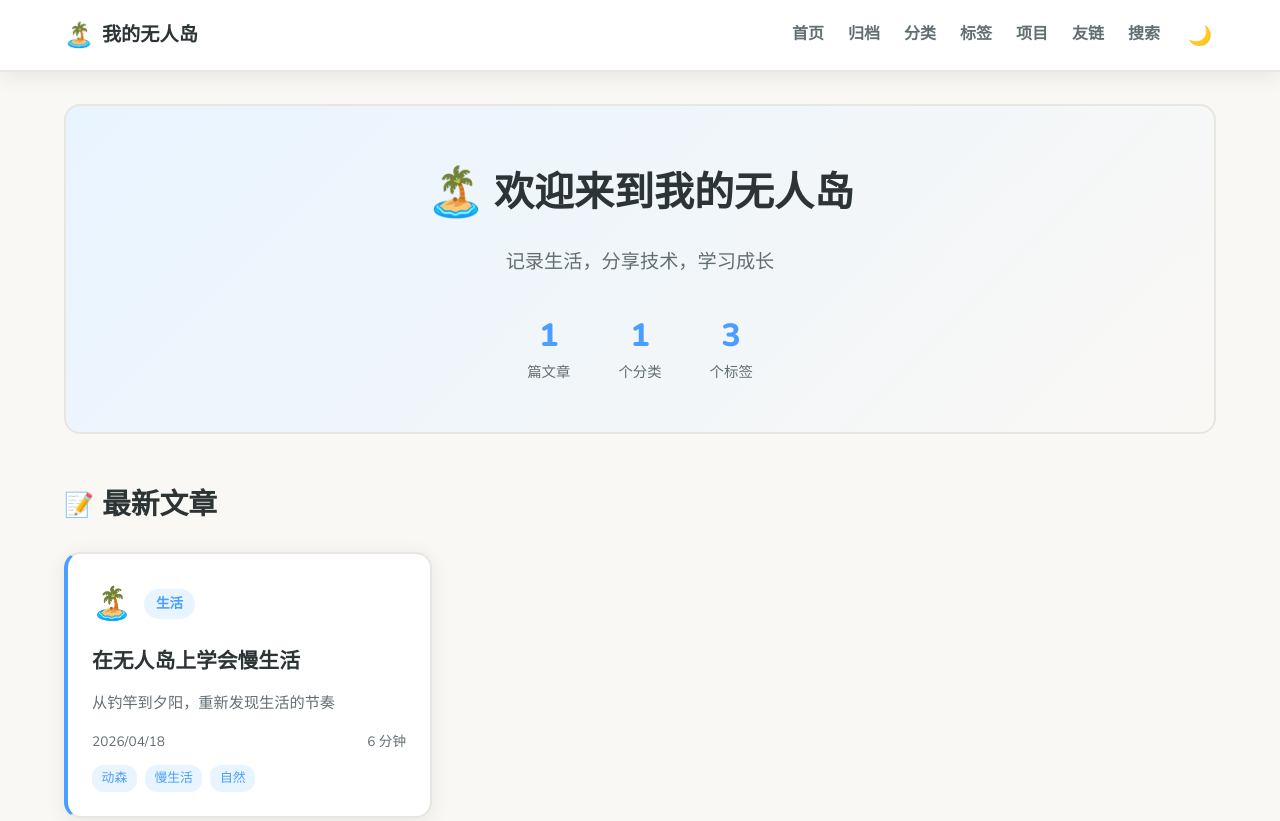
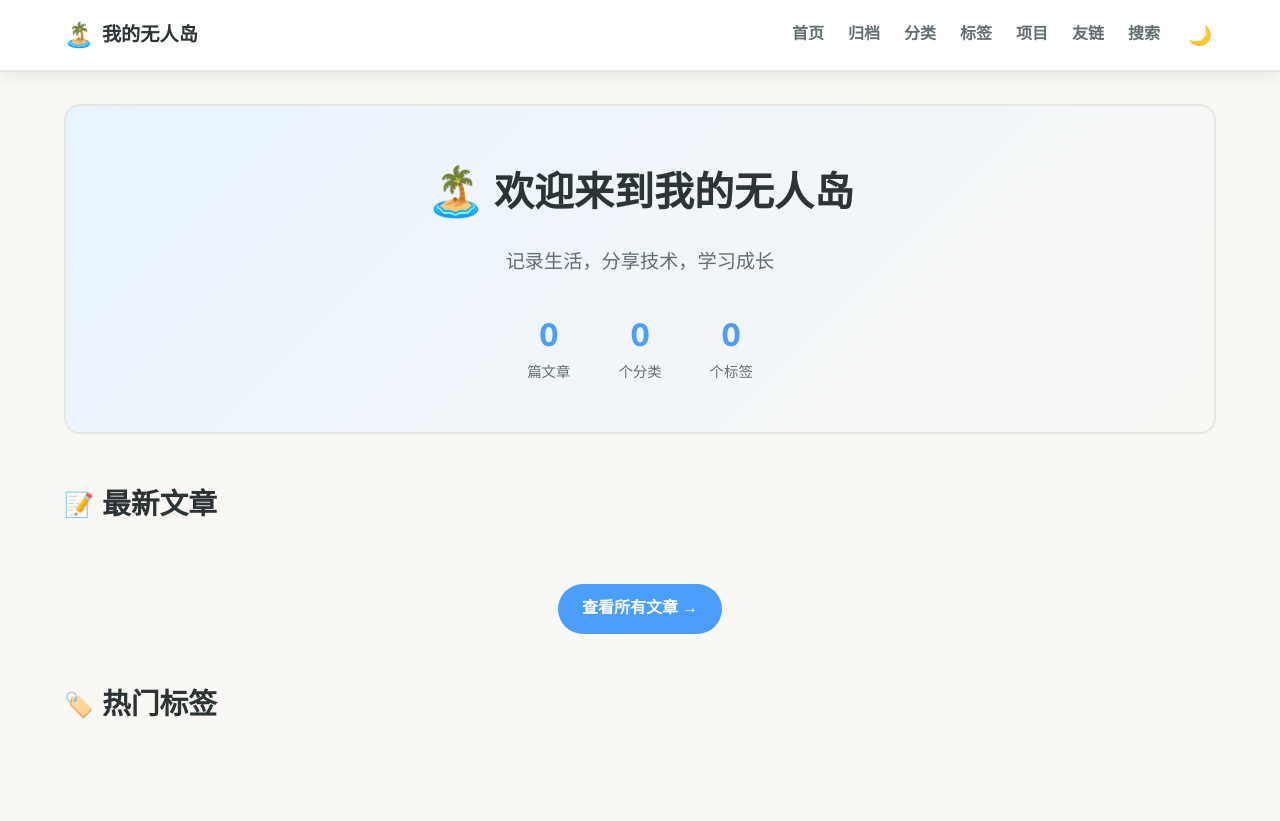
Before and after one commit to sexyfeifan/sexyfeifan.github.io, an Astro site: page / in a window 1280 px wide. Shown: the top 821 px of the page. Built offline with nearby package versions, Linux system fonts and the light colour scheme; Astro itself is replaced by a stand-in of ours; a web font is replaced by a local one.

Commit message:
通过 NookDesk 发布博客更新  🎉

```diff
--- a/src/content/blog/ce-shi-yi-xia.md
+++ /dev/null
@@ -1,13 +0,0 @@
----
-title: "测试一下"
-date: "2026-06-17T07:09:48Z"
-draft: true
-summary: "这是一篇测试文章"
-categories:
-  - "未分类"
-cover: "📝"
----
-
-
-
-测试一下咯
--- a/src/content/blog/slow-life-on-island.md
+++ b/src/content/blog/slow-life-on-island.md
@@ -1,13 +1,18 @@
 ---
 title: "在无人岛上学会慢生活"
-description: "从钓竿到夕阳，重新发现生活的节奏"
-pubDate: 2026-04-18
-category: "生活"
-tags: ["动森", "慢生活", "自然"]
+date: "2026-06-17T07:10:01Z"
+draft: true
+summary: "从钓竿到夕阳，重新发现生活的节奏"
+tags:
+  - "动森"
+  - "慢生活"
+  - "自然"
+categories:
+  - "生活"
 cover: "🏝️"
-color: "app-blue"
-readTime: "6 分钟"
 ---
+
+
 
 ## 重新找回生活的节奏
 
```
